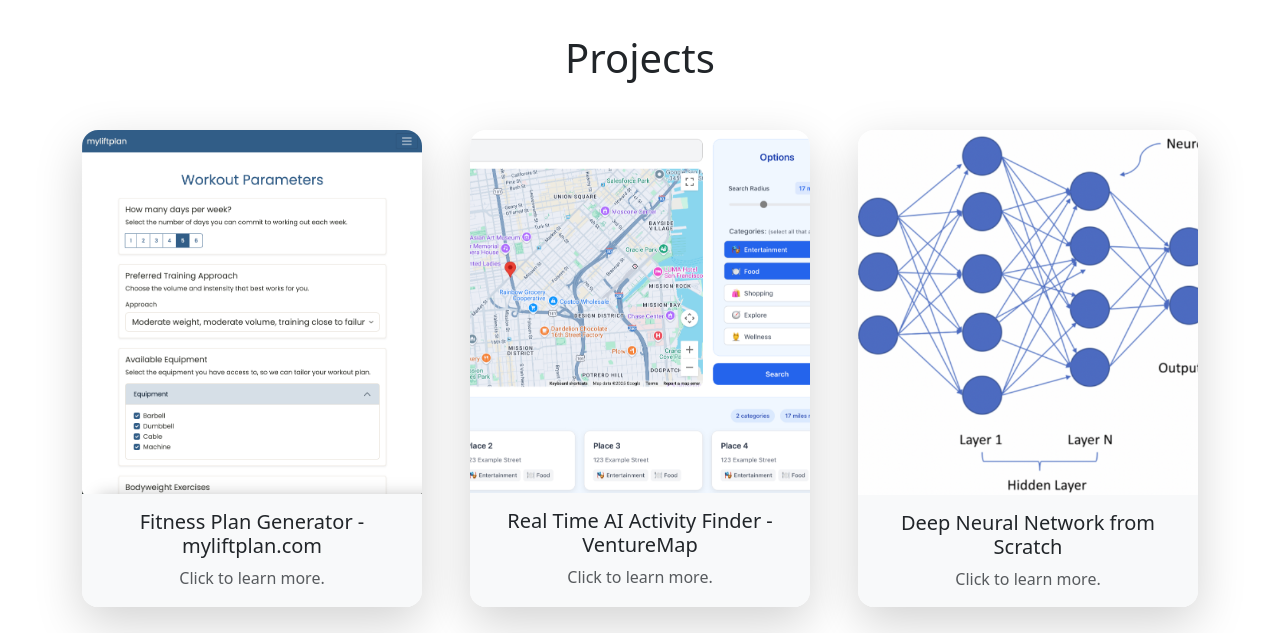
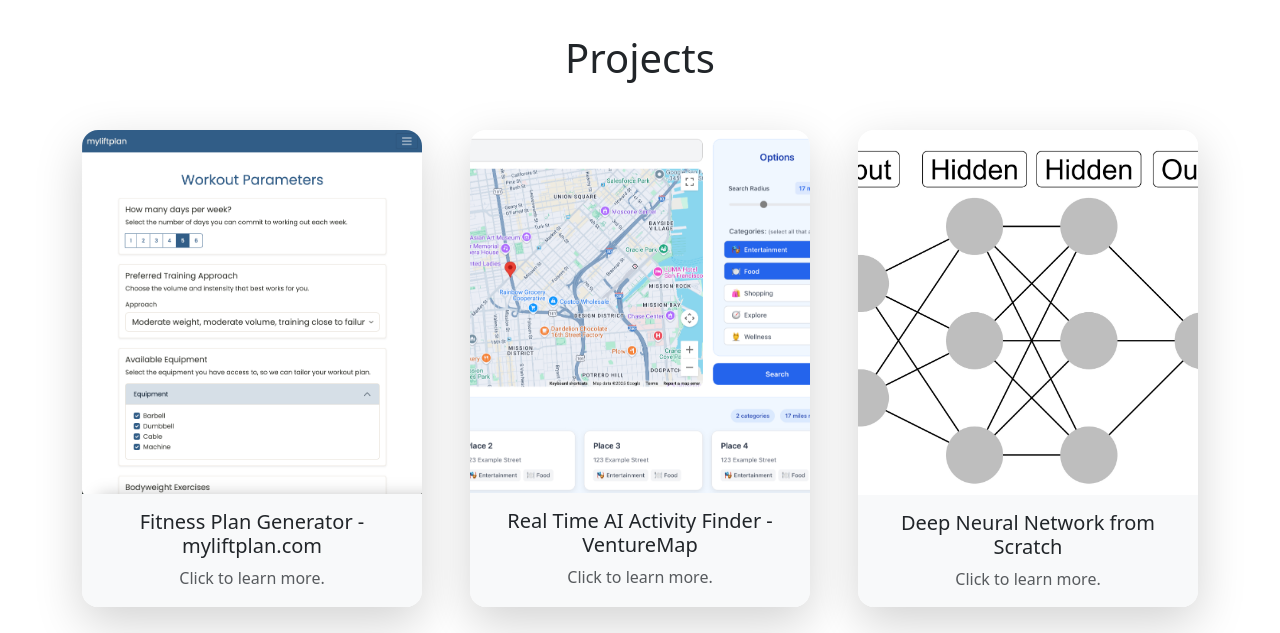
Before and after one commit to israelavendanojr/personal-portfolio, a plain HTML site: page index.html in a window 1280 px wide. Shown: the part 1100-1733 px from the top of the page. Drawn offline with nearby package versions, Linux system fonts and the light colour scheme.

Commit message:
Deep NN image AGAIN

```diff
--- a/index.html
+++ b/index.html
@@ -179,12 +179,12 @@
       <div class="col-md-4">
         <div class="card project-card h-100 shadow-lg border-0 rounded-4" data-bs-toggle="modal"
           data-bs-target="#projectModal" data-title="Neural Network from Scratch"
-          data-img="images/projects/nueral_network/deep_nn_card.png"
+          data-img="images/projects/nueral_network/deep_nn_card2.jpeg"
           data-desc="Built a deep neural network in Python using only NumPy, supporting classification, regression, and flexible architectures. Features include minibatch training, multiple activation functions, and command-line hyperparameter control. Developed under strict academic constraints with pair programming and Git-based collaboration."
           data-repo="https://github.com/israelavendanojr/neural-network"
           data-tech="Python, NumPy, Gradient Descent, Backpropagation, Git">
-          <img src="images/projects/nueral_network/deep_nn_card.png" class="card-img-top rounded-top-4"
-            alt="Neural Network from Scratch">
+          <img src="images/projects/nueral_network/deep_nn_card2.jpeg" class="card-img-top rounded-top-4"
+            alt="Deep Neural Network from Scratch">
           <div class="card-body bg-light rounded-bottom-4">
             <h5 class="card-title text-center mb-2">Deep Neural Network from Scratch</h5>
             <p class="card-text text-muted text-center">Click to learn more.</p>
```
Also changed, not shown: images/projects/nueral_network/deep_NN_2.png (added), images/projects/nueral_network/deep_nn_card2.jpeg (added), 1 other file.
